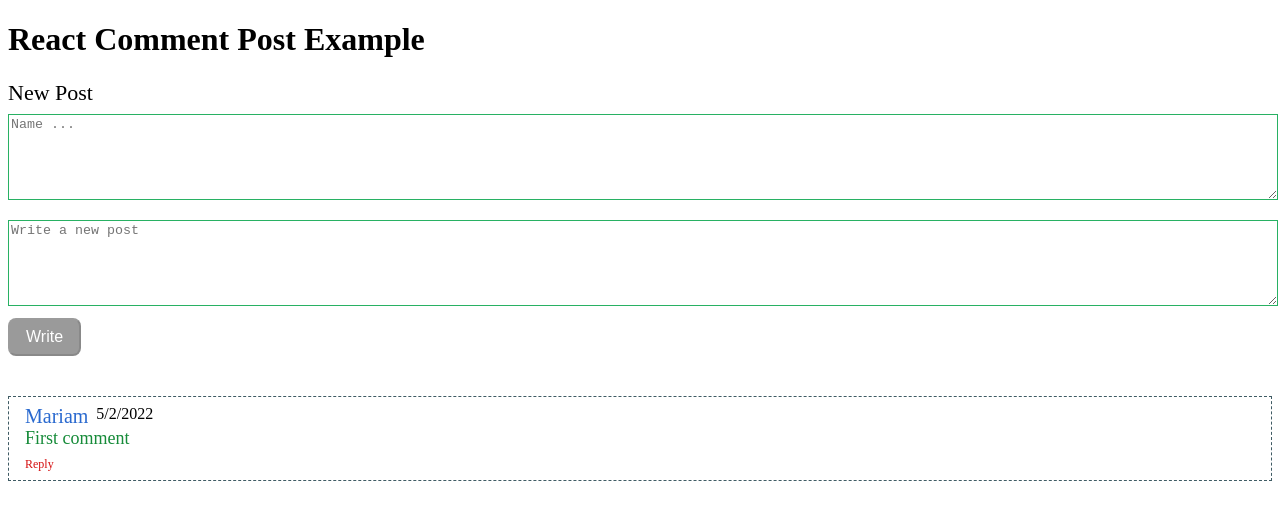
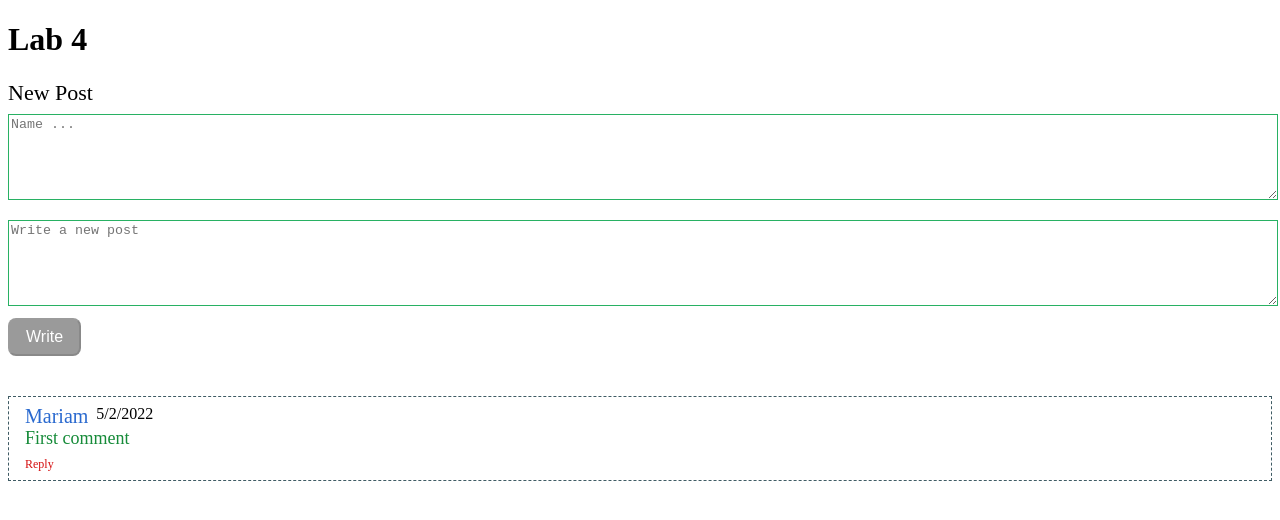
Before and after one commit to cs110-21/lab4, a React (Create React App) app: page / in a window 1280 px wide. Shown: the top 520 px of the page. Built offline with nearby package versions, Linux system fonts and the light colour scheme.

Commit message:
Renamed title

```diff
--- a/src/App.js
+++ b/src/App.js
@@ -4,7 +4,7 @@ import Comments from "./comments/Comments";
 const App = () => {
   return (
     <div>
-      <h1>React Comment Post Example </h1>
+      <h1>Lab 4</h1>
       <Comments/>
     </div>
   );
```
